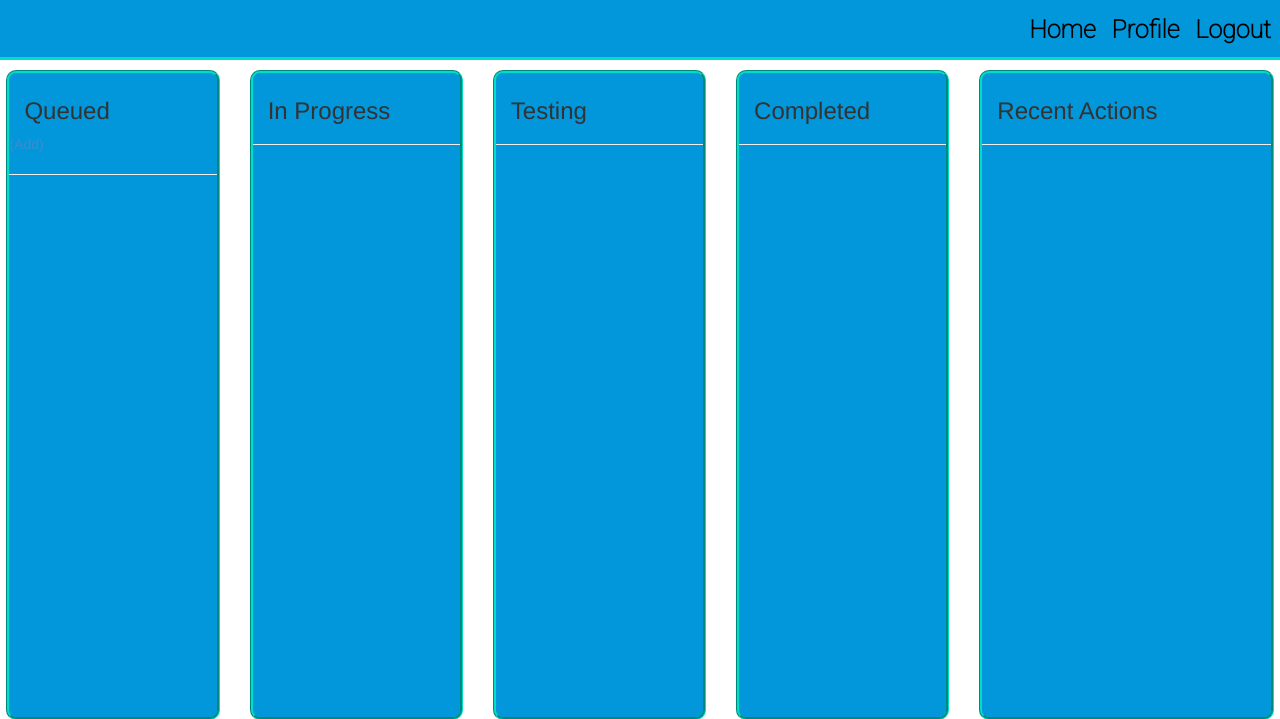
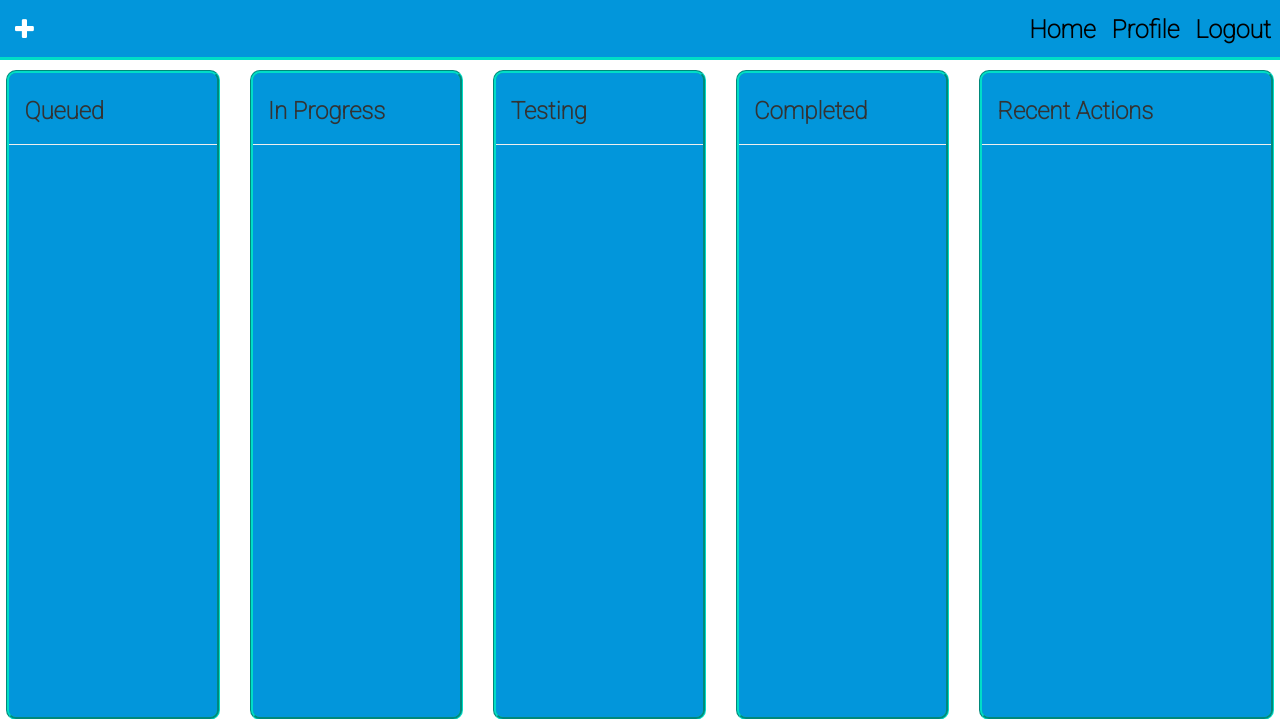
Before and after one commit to implacable/projectManager, a Django app: template project_ticket/templates/project_ticket/project.html in a window 1280 px wide. Shown: the top 719 px of the page. Run offline with Django 3.2, Linux system fonts and the light colour scheme; the template is opened without the code that fills it, so the values that code supplies are empty; the visitor is signed in with stand-in values (Sample User, id 1); some libraries are stand-ins or nearby versions.

Commit message:
Add ticket button now implemented

```diff
--- a/project_ticket/static/project_ticket/css/project_style.css
+++ b/project_ticket/static/project_ticket/css/project_style.css
@@ -8,6 +8,8 @@
 .content h3 {
 	margin-left: 15px;
 	padding-top: 5px;
+	font-family: 'Roboto', sans-serif;
+	font-weight: 600;
 }
 
 .small_buffer {
@@ -69,3 +71,22 @@ hr {
 	font-size: 12px;
 	color: black;
 }
+
+.add_button {
+
+	position: relative;
+	z-index: 10;
+}
+
+.add_button a {
+	font-size: 18px;
+	padding-left: 15px;
+	padding-top: 20px;
+	color: black;
+    position: relative;
+    float: left;
+}
+
+.add_button a:hover {
+	color: white;
+}
--- a/project_ticket/templates/project_ticket/project.html
+++ b/project_ticket/templates/project_ticket/project.html
@@ -5,11 +5,18 @@
 		<link rel="stylesheet" type="text/css" href="{% static 'project_ticket/css/master.css' %}" />
 		<link rel="stylesheet" type="text/css" href="{% static 'project_ticket/css/project_style.css' %}" />
 		<link rel="stylesheet" type="text/css" href="{% static 'project_ticket/css/bootstrap.min.css' %}" />
-
+		<link href="//maxcdn.bootstrapcdn.com/font-awesome/4.2.0/css/font-awesome.min.css" rel="stylesheet">
 	</head>
 	<body>
 		<div class="full_nav">
 			{% if user.is_authenticated %}
+
+			<div class="add_button">
+				<a href="{% url 'addticket' project_id=project.id %}">
+					<i class="fa fa-plus fa-lg"></i>
+				</a>
+			</div>
+
 			<ul class="navbar">
 				<li><a href="{% url 'logout' %}"> Logout </a>
 				<li><a href="{% url 'profile' %}"> Profile </a></li>
@@ -34,7 +41,6 @@
 					<div class="col-md-3">
 						<div class="content">
 							<h3>Queued</h3>
-							<a href="{% url 'addticket' project_id=project.id %}">(Add)</a>
 							<hr>
 
 							{% for ticket in tickets %}
```
